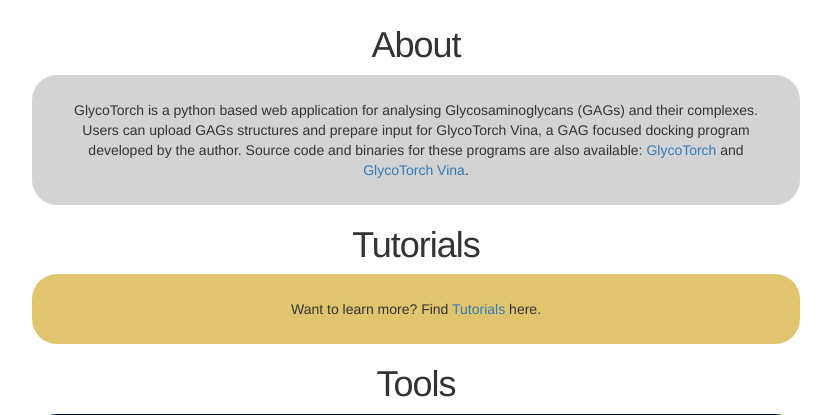
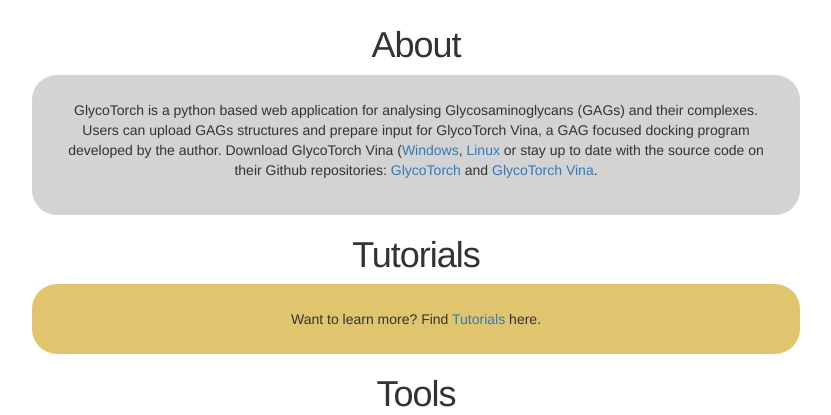
Before and after one commit to EricBoittier/GlycoTorch_Online, a Flask app: page / in a window 1280 px wide. Shown: the part 221-636 px from the top of the page, without its empty margins (224-1055 px from the left). Run offline with Flask 2, Linux system fonts and the light colour scheme; some libraries are stand-ins or nearby versions.

Commit message:
Update index.html

```diff
--- a/templates/index.html
+++ b/templates/index.html
@@ -106,7 +106,10 @@
 <h1> About </h1>
 <div class="grey">
 
-GlycoTorch is a python based web application for analysing Glycosaminoglycans (GAGs) and their complexes. Users can upload GAGs structures and prepare input for GlycoTorch Vina, a GAG focused docking program developed by the author. Source code and binaries for these programs are also available: <a href="https://github.com/EricBoittier/GlycoTorch">GlycoTorch</a> and <a href="https://github.com/EricBoittier/GlycoTorch-Vina">GlycoTorch Vina</a>.
+<p> GlycoTorch is a python based web application for analysing Glycosaminoglycans (GAGs) and their complexes.
+    Users can upload GAGs structures and prepare input for GlycoTorch Vina, a GAG focused docking program developed by the author.
+    Download GlycoTorch Vina (<a href="https://ericboittier.pythonanywhere.com/static/GlycoTorchVina.exe">Windows</a>, <a href="https://ericboittier.pythonanywhere.com/static/GlycoTorchVina.exe">Linux</a>
+    or stay up to date with the source code on their Github repositories: <a href="https://github.com/EricBoittier/GlycoTorch_Online">GlycoTorch</a> and <a href="https://github.com/EricBoittier/GlycoTorch-Vina">GlycoTorch Vina</a>.</p>
 
 </div>
 
```
